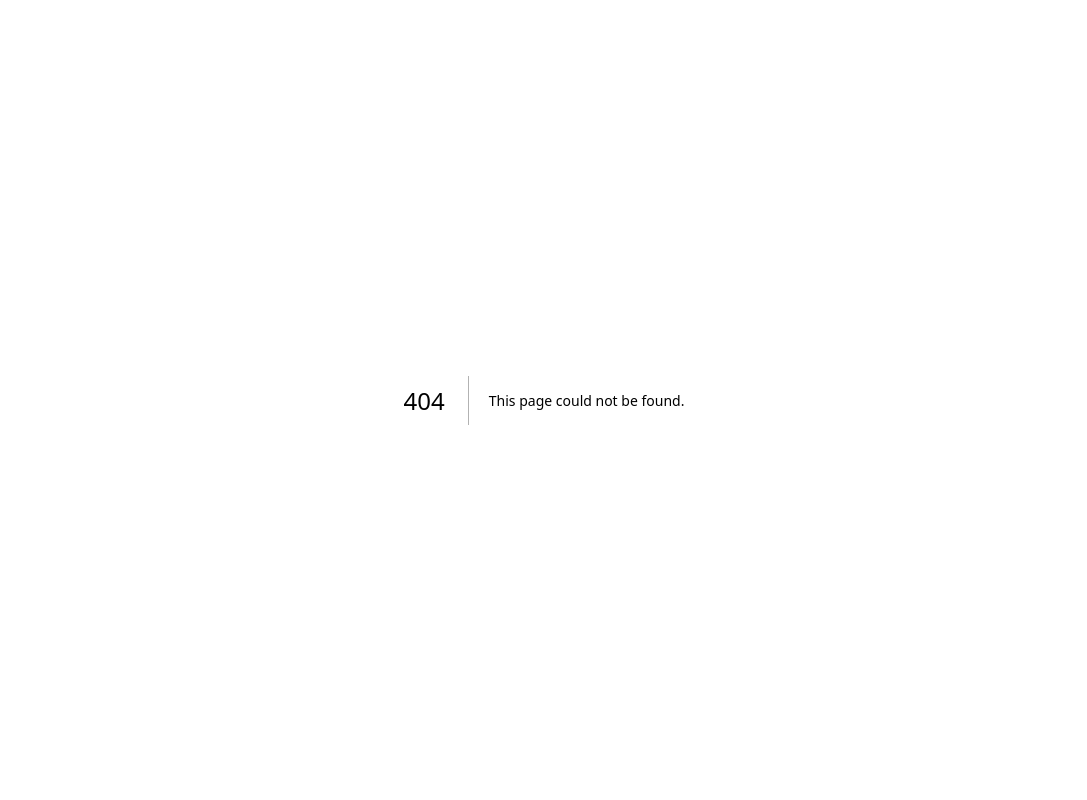
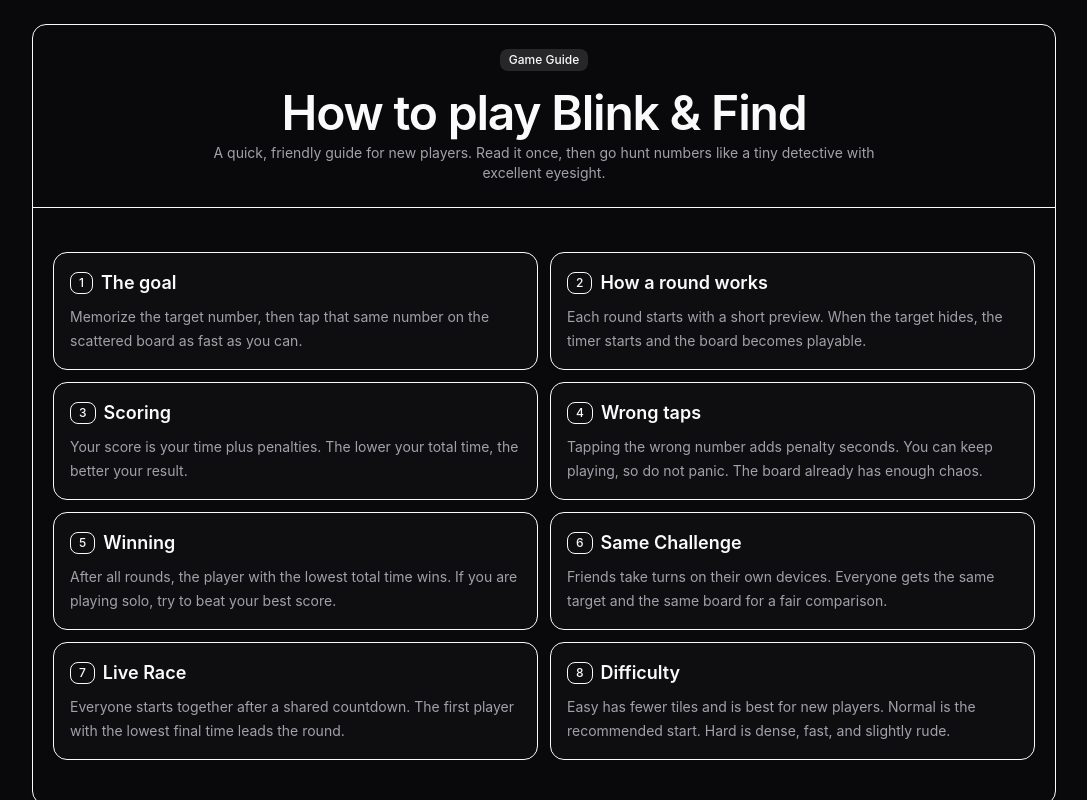
Before and after one commit to Nischhalsubba/blink-and-find, a Next.js app: page /rules in a window 1280 px wide. Before the commit this address had no page. Shown: the whole page, without its empty margins (96-1183 px from the left). Built offline with nearby package versions, Linux system fonts and the light colour scheme.

Commit message:
Add friendly rules page

```diff
--- /dev/null
+++ b/src/app/rules/page.tsx
@@ -0,0 +1,111 @@
+import Link from "next/link";
+import type { Metadata } from "next";
+import { Badge } from "@/components/ui/badge";
+import { Button } from "@/components/ui/button";
+import { Card, CardContent, CardDescription, CardHeader, CardTitle } from "@/components/ui/card";
+import { absoluteUrl, RULES_DESCRIPTION, SITE_NAME } from "@/lib/seo";
+
+export const metadata: Metadata = {
+  title: "Rules | How to Play Blink & Find",
+  description: RULES_DESCRIPTION,
+  alternates: {
+    canonical: absoluteUrl("/rules"),
+  },
+  openGraph: {
+    title: "Blink & Find Rules | How to Play",
+    description: RULES_DESCRIPTION,
+    url: absoluteUrl("/rules"),
+    siteName: SITE_NAME,
+    type: "article",
+  },
+};
+
+const sections = [
+  {
+    title: "The goal",
+    body: "Memorize the target number, then tap that same number on the scattered board as fast as you can.",
+  },
+  {
+    title: "How a round works",
+    body: "Each round starts with a short preview. When the target hides, the timer starts and the board becomes playable.",
+  },
+  {
+    title: "Scoring",
+    body: "Your score is your time plus penalties. The lower your total time, the better your result.",
+  },
+  {
+    title: "Wrong taps",
+    body: "Tapping the wrong number adds penalty seconds. You can keep playing, so do not panic. The board already has enough chaos.",
+  },
+  {
+    title: "Winning",
+    body: "After all rounds, the player with the lowest total time wins. If you are playing solo, try to beat your best score.",
+  },
+  {
+    title: "Same Challenge",
+    body: "Friends take turns on their own devices. Everyone gets the same target and the same board for a fair comparison.",
+  },
+  {
+    title: "Live Race",
+    body: "Everyone starts together after a shared countdown. The first player with the lowest final time leads the round.",
+  },
+  {
+    title: "Difficulty",
+    body: "Easy has fewer tiles and is best for new players. Normal is the recommended start. Hard is dense, fast, and slightly rude.",
+  },
+];
+
+export default function RulesPage() {
+  return (
+    <main className="app-shell overflow-auto">
+      <section className="mx-auto grid min-h-full w-full max-w-5xl gap-4 py-4">
+        <Card className="overflow-hidden">
+          <CardHeader className="border-b text-center">
+            <Badge variant="secondary" className="mx-auto mb-3 w-fit">Game Guide</Badge>
+            <CardTitle className="text-3xl font-semibold tracking-tight sm:text-5xl">How to play Blink & Find</CardTitle>
+            <CardDescription className="mx-auto max-w-2xl">
+              A quick, friendly guide for new players. Read it once, then go hunt numbers like a tiny detective with excellent eyesight.
+            </CardDescription>
+          </CardHeader>
+          <CardContent className="grid gap-3 p-4 sm:grid-cols-2 sm:p-5">
+            {sections.map((section, index) => (
+              <article key={section.title} className="rounded-xl border bg-muted/20 p-4">
+                <div className="mb-2 flex items-center gap-2">
+                  <Badge variant="outline">{index + 1}</Badge>
+                  <h2 className="text-lg font-semibold">{section.title}</h2>
+                </div>
+                <p className="text-sm leading-6 text-muted-foreground">{section.body}</p>
+              </article>
+            ))}
+          </CardContent>
+        </Card>
+
+        <Card className="overflow-hidden">
+          <CardHeader className="border-b">
+            <CardTitle>Quick examples</CardTitle>
+            <CardDescription>Here is what the game is quietly calculating while you are busy tapping squares.</CardDescription>
+          </CardHeader>
+          <CardContent className="grid gap-3 p-4 text-sm sm:grid-cols-3 sm:p-5">
+            <div className="rounded-xl border bg-muted/20 p-4">
+              <h3 className="mb-2 font-semibold">Clean round</h3>
+              <p className="text-muted-foreground">You find the target in 4.20s with no wrong taps. Your round time is 4.20s.</p>
+            </div>
+            <div className="rounded-xl border bg-muted/20 p-4">
+              <h3 className="mb-2 font-semibold">Penalty round</h3>
+              <p className="text-muted-foreground">You find it in 4.20s with one wrong tap and a 3s penalty. Final time: 7.20s.</p>
+            </div>
+            <div className="rounded-xl border bg-muted/20 p-4">
+              <h3 className="mb-2 font-semibold">Online room</h3>
+              <p className="text-muted-foreground">Share the room link or QR code. Your friend joins, then you play the same challenge together.</p>
+            </div>
+          </CardContent>
+        </Card>
+
+        <div className="flex flex-col gap-2 sm:flex-row sm:justify-center">
+          <Button asChild size="lg"><Link href="/">Play Now</Link></Button>
+          <Button asChild size="lg" variant="outline"><Link href="/online">Play with a Friend</Link></Button>
+        </div>
+      </section>
+    </main>
+  );
+}
```
